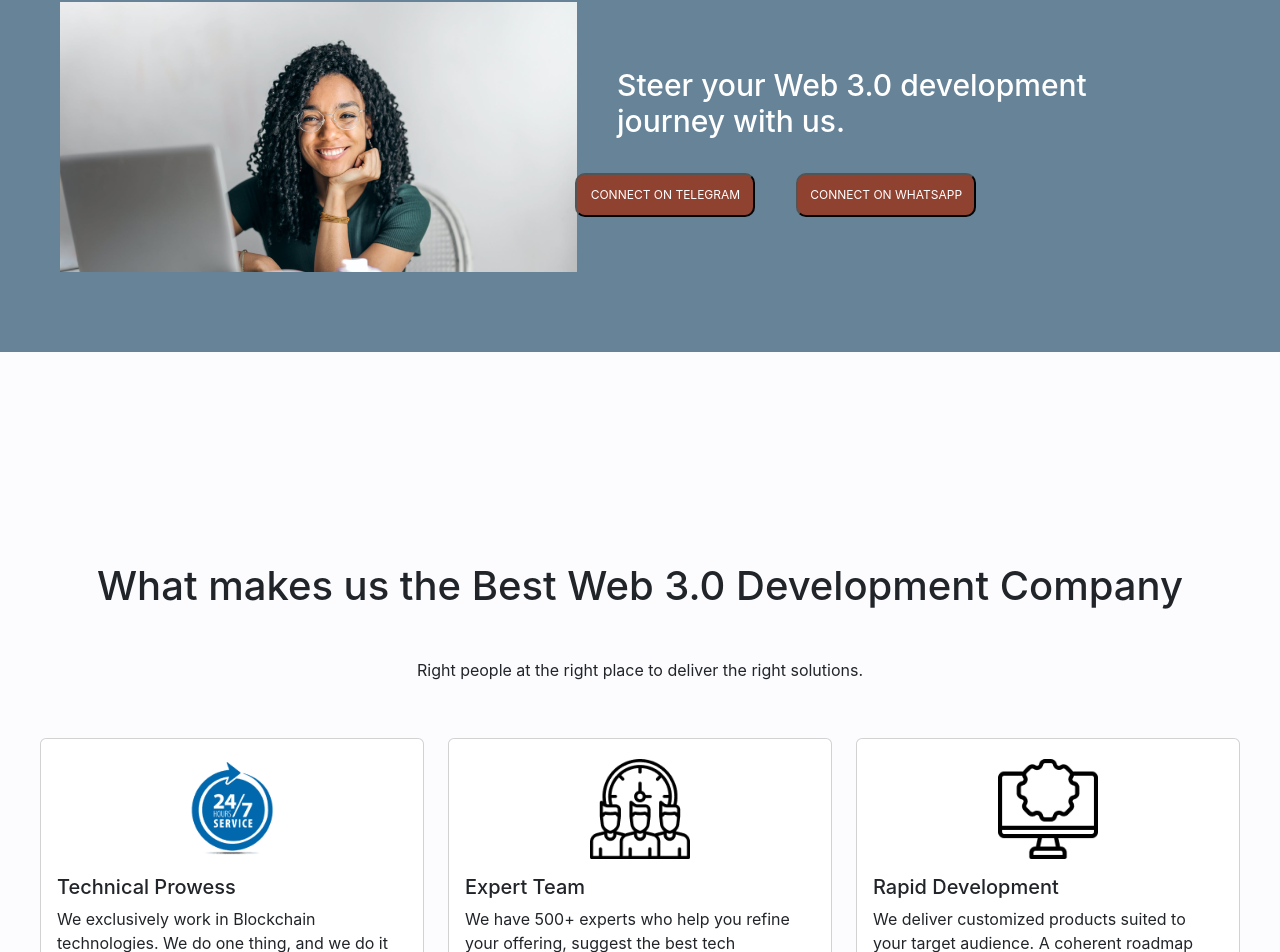
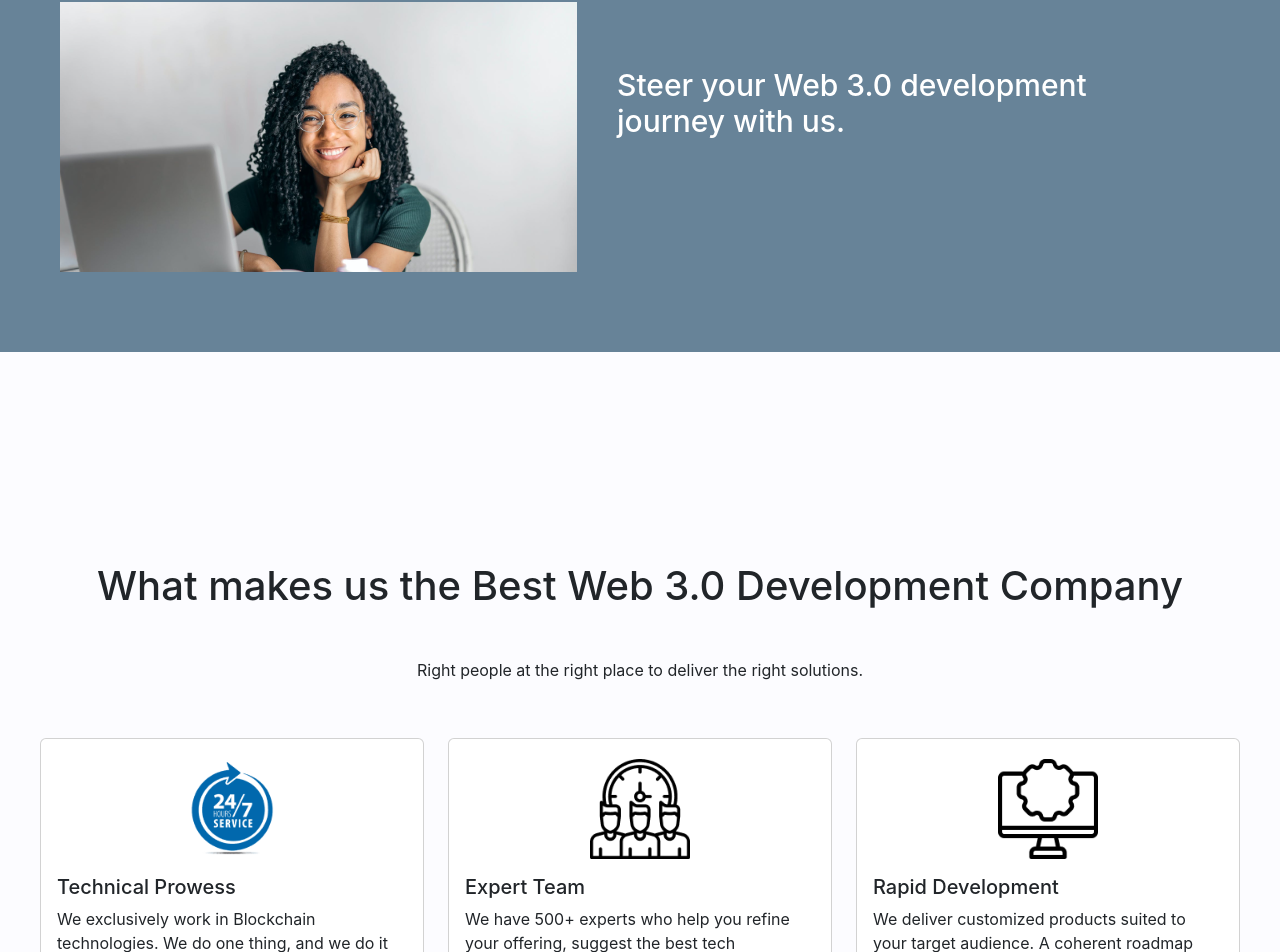
Before and after one commit to placeparks/SBT, a React (Create React App) app: page /Web3 in a window 1280 px wide. Shown: the part 5248-6200 px from the top of the page. Built offline with nearby package versions, Linux system fonts and the light colour scheme.

Commit message:
Update Journey.js

```diff
--- a/src/components/Web3.0/Journey.js
+++ b/src/components/Web3.0/Journey.js
@@ -16,8 +16,6 @@ return(
 <img src='/Web3.0/image3.0.png' alt=''/>
 <h2>Steer your Web 3.0 development journey with us.</h2>
 
-<button className={styles.btn1}>CONNECT ON WHATSAPP</button>
-<button className={styles.btn2}>CONNECT ON TELEGRAM</button>
 </div>
 
     </>
```
